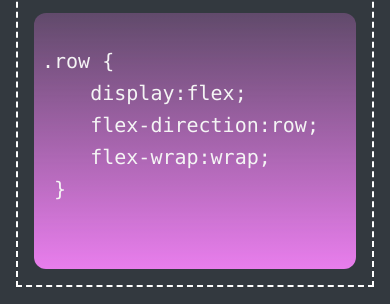
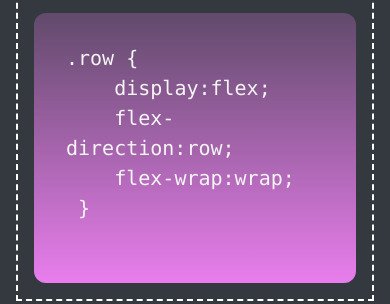
Before and after one commit to pradeepkhanal23/css-cheatsheet-project, a plain HTML site: page index.html in a window 390 px wide. Shown: the part 540-844 px from the top of the page. Drawn offline with Linux system fonts and the light colour scheme.

Commit message:
animation, user select option and hight issue of card snippet fixed along with custom breakpoints for optimal viewing in all devices

```diff
--- a/assets/css/media-queries.css
+++ b/assets/css/media-queries.css
@@ -25,7 +25,7 @@
 
 /* Larger screen and above */
 
-@media only screen and (min-width: 992px) {
+@media only screen and (min-width: 1300px) {
   .cards {
     width: 90%;
   }
--- a/assets/css/style.css
+++ b/assets/css/style.css
@@ -4,13 +4,20 @@
   box-sizing: border-box;
 }
 
+/* Our root css global varaiables */
 :root {
   --main-padding: 1rem;
   --section-padding: 1rem;
+  --select-color: #44ccb3;
   --font-size: 20px;
   --primary-color: #e867ec;
   --background-color: #33393f;
   --gradient-background: linear-gradient(to bottom, #e97eed41, #e97eed);
+}
+
+::selection {
+  background-color: var(--select-color);
+  color: black;
 }
 
 body {
@@ -27,7 +34,6 @@ main {
   align-items: center;
 }
 
-/* Element Selectors */
 header {
   padding: var(--section-padding);
   display: flex;
@@ -65,8 +71,6 @@ header p {
 
 .cards {
   display: flex;
-  justify-content: center;
-  align-content: center;
   flex-wrap: wrap;
   gap: 2rem;
   width: 100%;
@@ -81,8 +85,8 @@ header p {
   margin-top: 1rem;
   display: flex;
   flex-direction: column;
-  justify-content: baseline;
-  cursor: pointer;
+  justify-content: flex-start;
+  height: auto;
 }
 
 .card-header {
@@ -106,6 +110,11 @@ header p {
   text-overflow: ellipsis;
 }
 
+.card:hover,
+.card:hover .card-header {
+  box-shadow: 0px 0px 12px var(--primary-color);
+}
+
 .card-info {
   padding-top: 0.8rem;
   margin: 1rem 0rem;
@@ -115,14 +124,18 @@ header p {
 
 .card-snippet {
   /*we need to add this property to wrap the pre content incase the content is greater than the container itself*/
+  flex: 2;
+  display: flex;
+  align-items: center;
+  justify-content: flex-start;
   white-space: pre-wrap;
   font-family: Monaco, Menlo, Consolas, "Courier New", monospace;
   background-image: var(--gradient-background);
-  line-height: 1.6;
+  line-height: 1.5;
   border-radius: 12px;
-  padding: 0rem 0.5rem;
+  padding-inline: 2rem;
   width: 100%;
-  height: 100%;
+  user-select: text;
 }
 
 footer {
```
